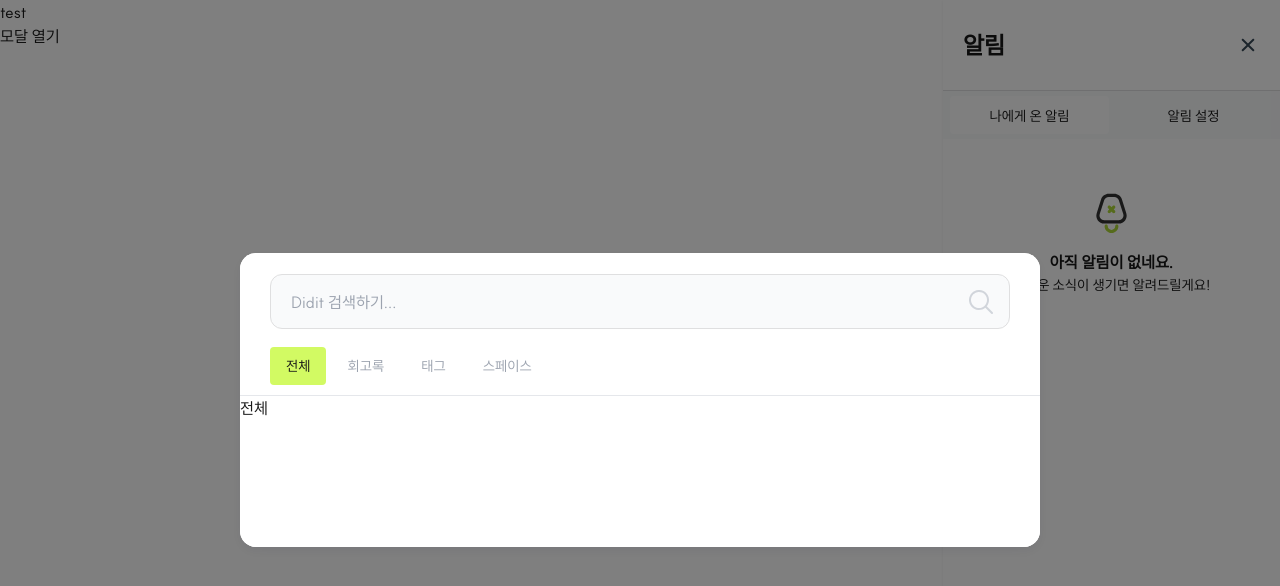
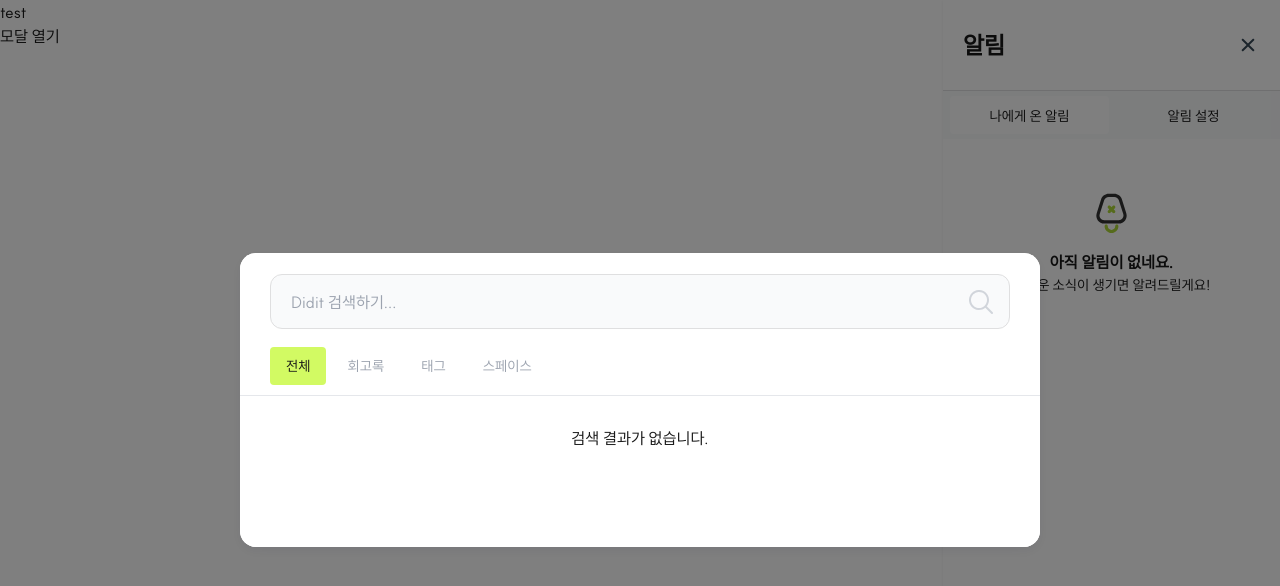
Before and after one commit to muzi55/didit, a Next.js app: page / in a window 1280 px wide. Shown: the top 586 px of the page. Built offline with nearby package versions, Linux system fonts and the light colour scheme.

Commit message:
component: SearchEmpty 추가

```diff
--- a/src/app/_components/search/Search.tsx
+++ b/src/app/_components/search/Search.tsx
@@ -1,5 +1,6 @@
 import React, { useState } from "react";
 
+import SearchEmpty from "./SearchEmpty";
 import SearchInput from "./SearchInput";
 import { SearchTabs } from "./SearchTabs";
 
@@ -15,7 +16,9 @@ export default function Search() {
 
 				<div className="">
 					<SearchTabs activeIndex={activeIndex} setActiveIndex={setActiveIndex}>
-						<SearchTabs.Tab title="전체">전체</SearchTabs.Tab>
+						<SearchTabs.Tab title="전체">
+							<SearchEmpty />
+						</SearchTabs.Tab>
 						<SearchTabs.Tab title="회고록">회고록</SearchTabs.Tab>
 						<SearchTabs.Tab title="태그">태그</SearchTabs.Tab>
 						<SearchTabs.Tab title="스페이스">스페이스</SearchTabs.Tab>
--- /dev/null
+++ b/src/app/_components/search/SearchEmpty.tsx
@@ -0,0 +1,9 @@
+import React from "react";
+
+export default function SearchEmpty() {
+	return (
+		<div className="flex justify-center pt-[30px] pb-[48px]">
+			<p className="text-bodyMedium500 text-center">검색 결과가 없습니다.</p>
+		</div>
+	);
+}
```
